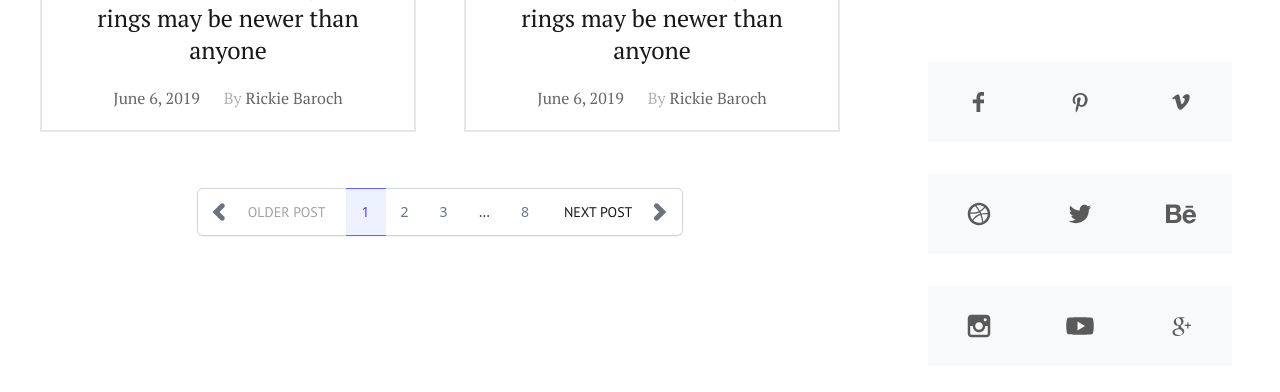
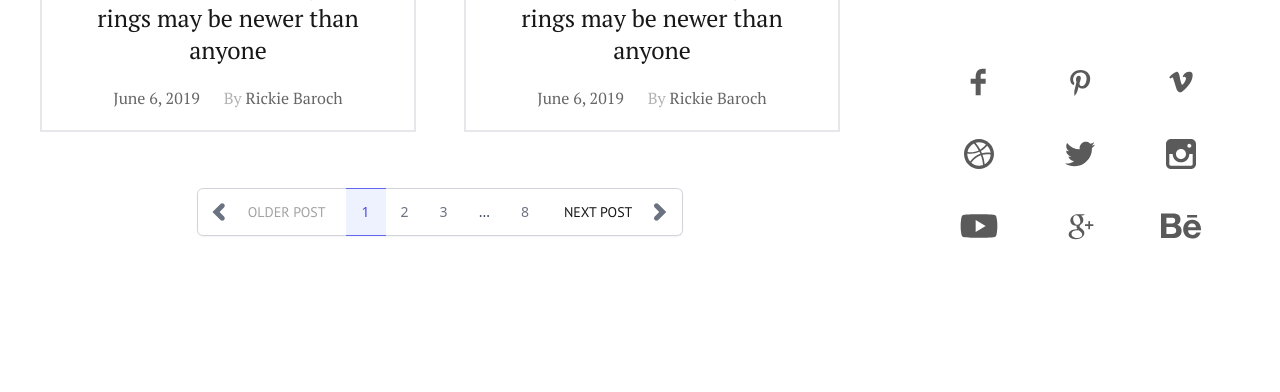
Before and after one commit to Muurilo/Fashion, a Gatsby site: page / in a window 1280 px wide. Shown: the part 3078-3470 px from the top of the page. Built offline with nearby package versions, Linux system fonts and the light colour scheme; Gatsby itself is replaced by a stand-in of ours.

Commit message:
Fix social buttons

```diff
--- a/src/components/SocialInfo/index.tsx
+++ b/src/components/SocialInfo/index.tsx
@@ -13,41 +13,41 @@ import { SiBehance } from "react-icons/si";
 
 const SocialInfo: React.FC = () => {
   return (
-    <div className="flex flex-wrap -mx-4 overflow-hidden">
-      <div className="flex items-center justify-center w-1/2 h-10 px-4 my-4 overflow-hidden md:h-20 bg-background-social sm:w-1/3 md:w-1/3 lg:w-1/3 xl:w-1/3">
-        <TiSocialFacebook size={30} color="#5A5A5A" />
+    <div className="flex flex-wrap -mx-5 overflow-hidden sm:-mx-4 md:-mx-4 xl:-mx-4">
+      <div className="flex items-center justify-center w-1/3 px-5 my-5 overflow-hidden h-1/3 sm:my-4 sm:px-4 sm:w-1/3 md:my-4 md:px-4 md:w-1/3 lg:w-1/3 xl:my-4 xl:px-4 xl:w-1/3">
+        <TiSocialFacebook className="w-10 h-10" color="#5A5A5A" />
       </div>
 
-      <div className="flex items-center justify-center w-1/2 px-4 my-4 overflow-hidden bg-background-social sm:w-1/3 md:w-1/3 lg:w-1/3 xl:w-1/3">
-        <TiSocialPinterest size={30} color="#5A5A5A" />
+      <div className="flex items-center justify-center w-1/3 px-5 my-5 overflow-hidden h-1/3 sm:my-4 sm:px-4 sm:w-1/3 md:my-4 md:px-4 md:w-1/3 lg:w-1/3 xl:my-4 xl:px-4 xl:w-1/3">
+        <TiSocialPinterest className="w-10 h-10" color="#5A5A5A" />
       </div>
 
-      <div className="flex items-center justify-center w-1/2 px-4 my-4 overflow-hidden bg-background-social md:w-1/3 lg:w-1/3 xl:w-1/3">
-        <TiSocialVimeo size={30} color="#5A5A5A" />
+      <div className="flex items-center justify-center w-1/3 px-5 my-5 overflow-hidden h-1/3 sm:my-4 sm:px-4 sm:w-1/3 md:my-4 md:px-4 md:w-1/3 lg:w-1/3 xl:my-4 xl:px-4 xl:w-1/3">
+        <TiSocialVimeo className="w-10 h-10" color="#5A5A5A" />
       </div>
 
-      <div className="flex items-center justify-center w-1/2 h-10 px-4 my-4 overflow-hidden md:h-20 bg-background-social md:w-1/3 lg:w-1/3 xl:w-1/3">
-        <TiSocialDribbble size={30} color="#5A5A5A" />
+      <div className="flex items-center justify-center w-1/3 px-5 my-5 overflow-hidden h-1/3 sm:my-4 sm:px-4 sm:w-1/3 md:my-4 md:px-4 md:w-1/3 lg:w-1/3 xl:my-4 xl:px-4 xl:w-1/3">
+        <TiSocialDribbble className="w-10 h-10" color="#5A5A5A" />
       </div>
 
-      <div className="flex items-center justify-center w-1/2 px-4 my-4 overflow-hidden bg-background-social md:w-1/3 lg:w-1/3 xl:w-1/3">
-        <TiSocialTwitter size={30} color="#5A5A5A" />
+      <div className="flex items-center justify-center w-1/3 px-5 my-5 overflow-hidden h-1/3 sm:my-4 sm:px-4 sm:w-1/3 md:my-4 md:px-4 md:w-1/3 lg:w-1/3 xl:my-4 xl:px-4 xl:w-1/3">
+        <TiSocialTwitter className="w-10 h-10" color="#5A5A5A" />
       </div>
 
-      <div className="flex items-center justify-center w-1/2 px-4 my-4 overflow-hidden bg-background-social md:w-1/3 lg:w-1/3 xl:w-1/3">
-        <SiBehance size={30} color="#5A5A5A" />
+      <div className="flex items-center justify-center w-1/3 px-5 my-5 overflow-hidden h-1/3 sm:my-4 sm:px-4 sm:w-1/3 md:my-4 md:px-4 md:w-1/3 lg:w-1/3 xl:my-4 xl:px-4 xl:w-1/3">
+        <TiSocialInstagram className="w-10 h-10" color="#5A5A5A" />
       </div>
 
-      <div className="flex items-center justify-center w-1/2 h-10 px-4 my-4 overflow-hidden md:h-20 bg-background-social md:w-1/3 lg:w-1/3 xl:w-1/3">
-        <TiSocialInstagram size={30} color="#5A5A5A" />
+      <div className="flex items-center justify-center w-1/3 px-5 my-5 overflow-hidden h-1/3 sm:my-4 sm:px-4 sm:w-1/3 md:my-4 md:px-4 md:w-1/3 lg:w-1/3 xl:my-4 xl:px-4 xl:w-1/3">
+        <TiSocialYoutube className="w-10 h-10" color="#5A5A5A" />
       </div>
 
-      <div className="flex items-center justify-center w-1/2 px-4 my-4 overflow-hidden bg-background-social md:w-1/3 lg:w-1/3 xl:w-1/3">
-        <TiSocialYoutube size={30} color="#5A5A5A" />
+      <div className="flex items-center justify-center w-1/3 px-5 my-5 overflow-hidden h-1/3 sm:my-4 sm:px-4 sm:w-1/3 md:my-4 md:px-4 md:w-1/3 lg:w-1/3 xl:my-4 xl:px-4 xl:w-1/3">
+        <TiSocialGooglePlus className="w-10 h-10" color="#5A5A5A" />
       </div>
 
-      <div className="flex items-center justify-center w-full px-4 my-4 overflow-hidden bg-background-social md:w-1/3 lg:w-1/3 xl:w-1/3">
-        <TiSocialGooglePlus size={30} color="#5A5A5A" />
+      <div className="flex items-center justify-center w-1/3 px-5 my-5 overflow-hidden h-1/3 sm:my-4 sm:px-4 sm:w-1/3 md:my-4 md:px-4 md:w-1/3 lg:w-1/3 xl:my-4 xl:px-4 xl:w-1/3">
+        <SiBehance className="w-10 h-10" color="#5A5A5A" />
       </div>
     </div>
   );
```
